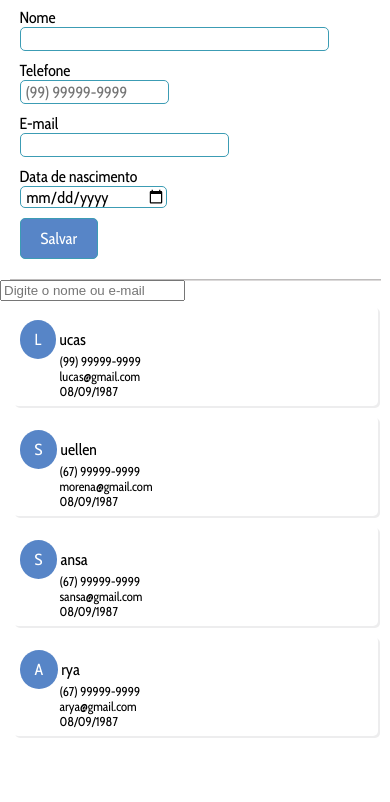
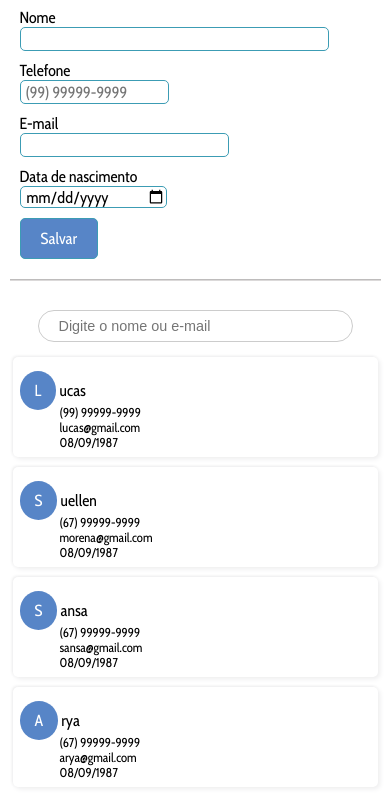
Before and after one commit to lucaspaniago/CPW2_2019_2, a plain HTML site: page Mestre-Detalhe/index.html in a window 390 px wide. Shown: the part 102-904 px from the top of the page. Before the commit the page ends 853 px from the top, so only its background shows below. Drawn offline with nearby package versions, Linux system fonts and the light colour scheme.

Commit message:
estilizacao do campo de busca

```diff
--- a/Mestre-Detalhe/src/styles/estilos.scss
+++ b/Mestre-Detalhe/src/styles/estilos.scss
@@ -141,7 +141,7 @@ body {
   // Cada div representa um card
   div {
     //border: 1px solid #95a5a6;
-    box-shadow: 2px 2px #ededee;
+    box-shadow: 2px 2px 5px #ededee, -1px -1px 3px #ededee;
     border-radius: 5px;
     margin: 0px auto 10px auto;
     width: 90%;
@@ -172,6 +172,27 @@ body {
   }
 }
 
+// Campo de filtro
+
+#filtro {
+  margin: 30px auto 10px auto;
+  display: block;
+  border-radius: 20px;
+  width: 50%;
+  height: 30px;
+  border: 1px solid #cccccc;
+  outline: none;
+  padding: 0px 20px 0px 20px;
+
+  //text-indent: 20px;
+  font-size: 90%;
+
+  &:hover {
+    border: none;
+    box-shadow: 2px 2px 5px #cccccc, -1px -1px 3px #cccccc;
+  }
+}
+
 @media only screen and (max-width: 600px) {
   #cardsContatos {
     display: block;
@@ -181,4 +202,8 @@ body {
     display: none;
   }
 
+  #filtro {
+    width: 70%;
+  }
+
 }
```
Also changed, not shown: Mestre-Detalhe/src/styles/estilos.css, 1 other file.
